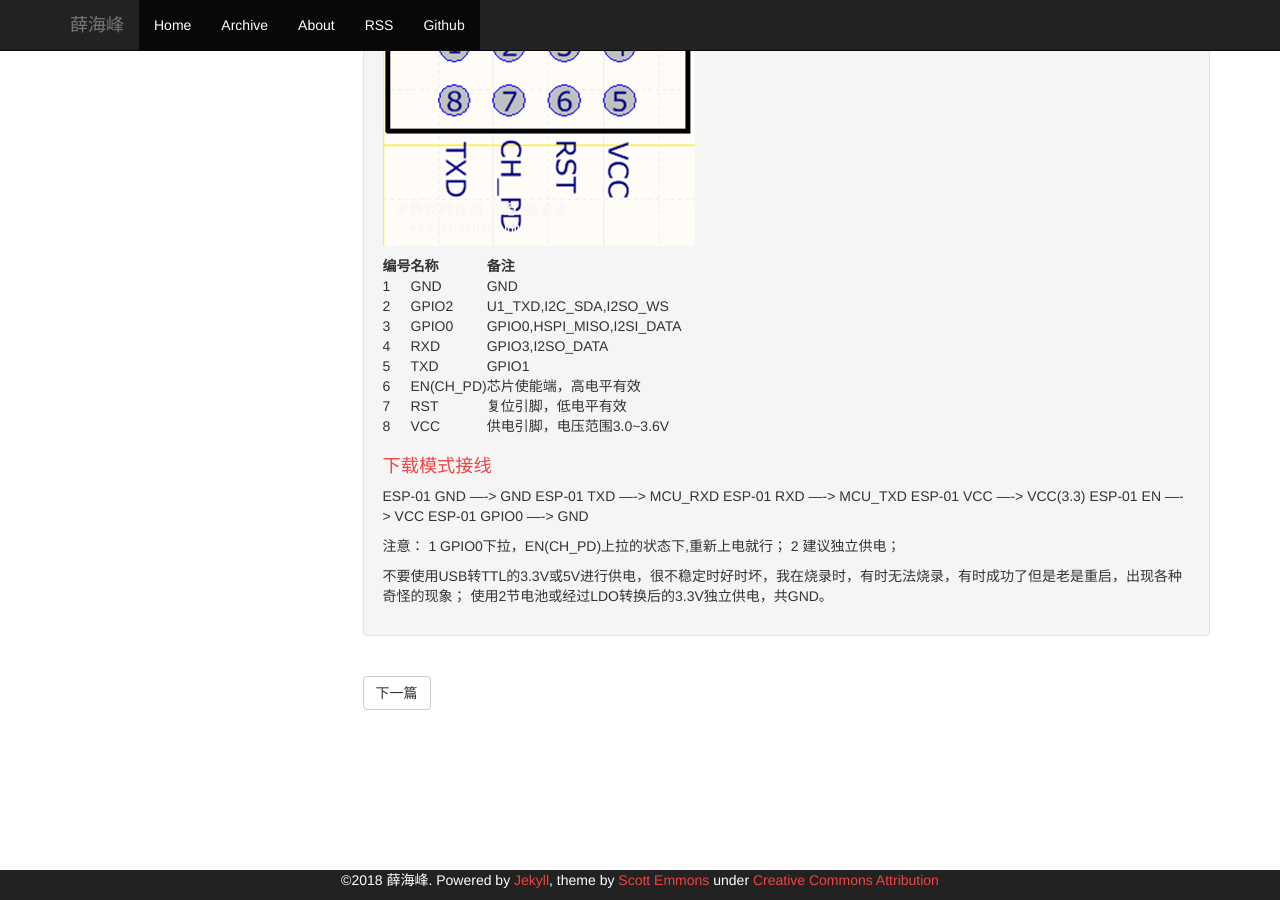
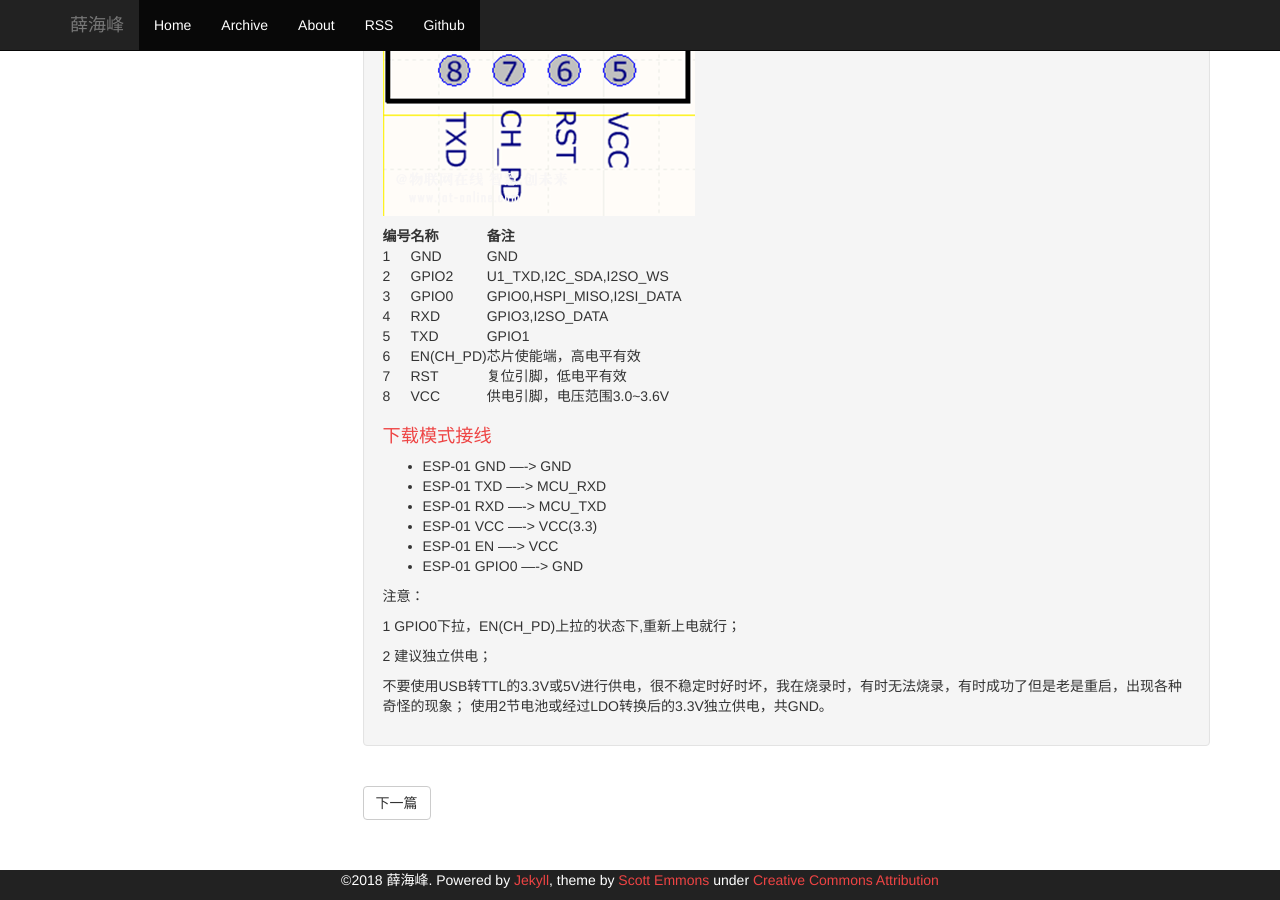
Before and after one commit to xhfeng/xhfeng.github.io, a Jekyll site: the page built from _posts/2018-02-05-ESP-01(S)-折腾笔录.md, in a window 1280 px wide and 900 px high, scrolled down 649 px. Built offline with Jekyll 4.4.1, drawn with Linux system fonts in a browser that asks for light colours; some of the changed text lies outside the part shown.

```diff
--- a/_posts/2018-02-05-ESP-01(S)-折腾笔录.md
+++ b/_posts/2018-02-05-ESP-01(S)-折腾笔录.md
@@ -42,15 +40,17 @@ ESP-01(S)认识引脚
 下载模式接线
 ============
 
-ESP-01 GND    ---->   GND
-ESP-01 TXD    ---->   MCU_RXD
-ESP-01 RXD    ---->   MCU_TXD
-ESP-01 VCC    ---->   VCC(3.3)
-ESP-01 EN     ---->   VCC
-ESP-01 GPIO0  ---->   GND
+* ESP-01 GND    ---->   GND
+* ESP-01 TXD    ---->   MCU_RXD
+* ESP-01 RXD    ---->   MCU_TXD
+* ESP-01 VCC    ---->   VCC(3.3)
+* ESP-01 EN     ---->   VCC
+* ESP-01 GPIO0  ---->   GND
 
 注意：
+
 1 GPIO0下拉，EN(CH_PD)上拉的状态下,重新上电就行；
+
 2 建议独立供电；
 
  不要使用USB转TTL的3.3V或5V进行供电，很不稳定时好时坏，我在烧录时，有时无法烧录，有时成功了但是老是重启，出现各种奇怪的现象；
```
Also changed, not shown: other parts of _posts/2018-02-05-ESP-01(S)-折腾笔录.md (+0 -2 lines).
